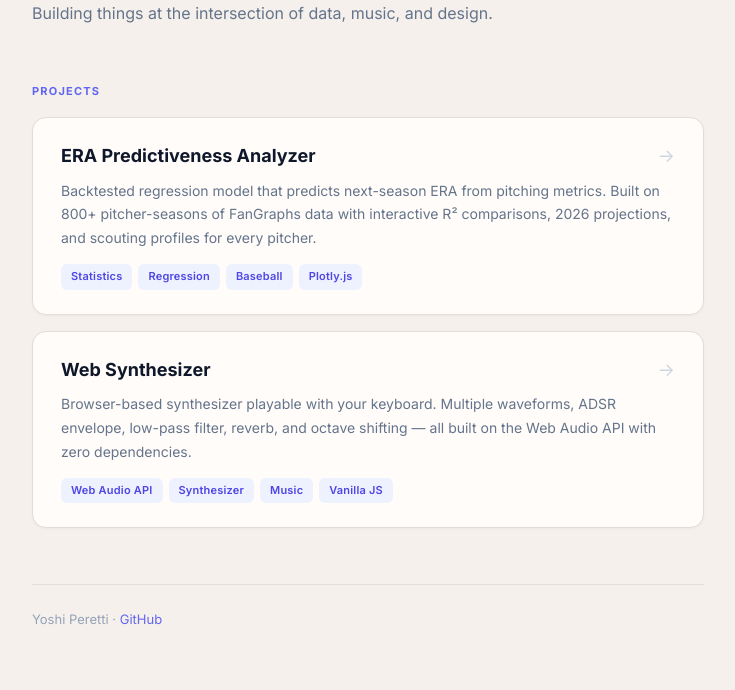
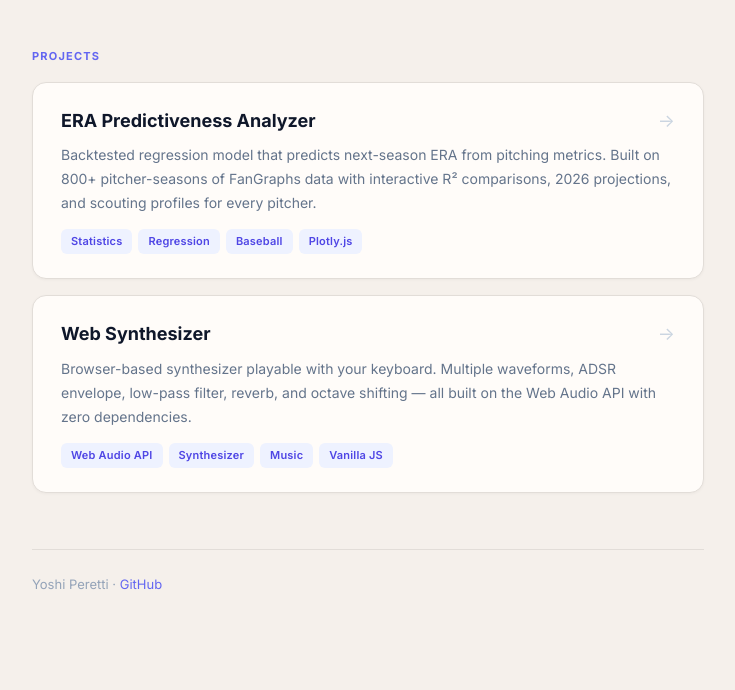
Before and after one commit to YoshiPeretti/YoshiPeretti.github.io, a plain HTML site: page index.html in a window 1280 px wide. Shown: the part 152-842 px from the top of the page, without its empty margins (272-1007 px from the left). After the commit the page ends 807 px from the top, so only its background shows below. Drawn offline with Linux system fonts and the light colour scheme.

Commit message:
Remove subtitle text under name
Co-Authored-By: Claude Opus 4.6 <noreply@anthropic.com>

```diff
--- a/index.html
+++ b/index.html
@@ -138,7 +138,6 @@ body {
 <div class="page">
   <div class="header">
     <h1>Yoshi Peretti</h1>
-    <p>Building things at the intersection of data, music, and design.</p>
   </div>
 
   <div class="section-label">Projects</div>
```
